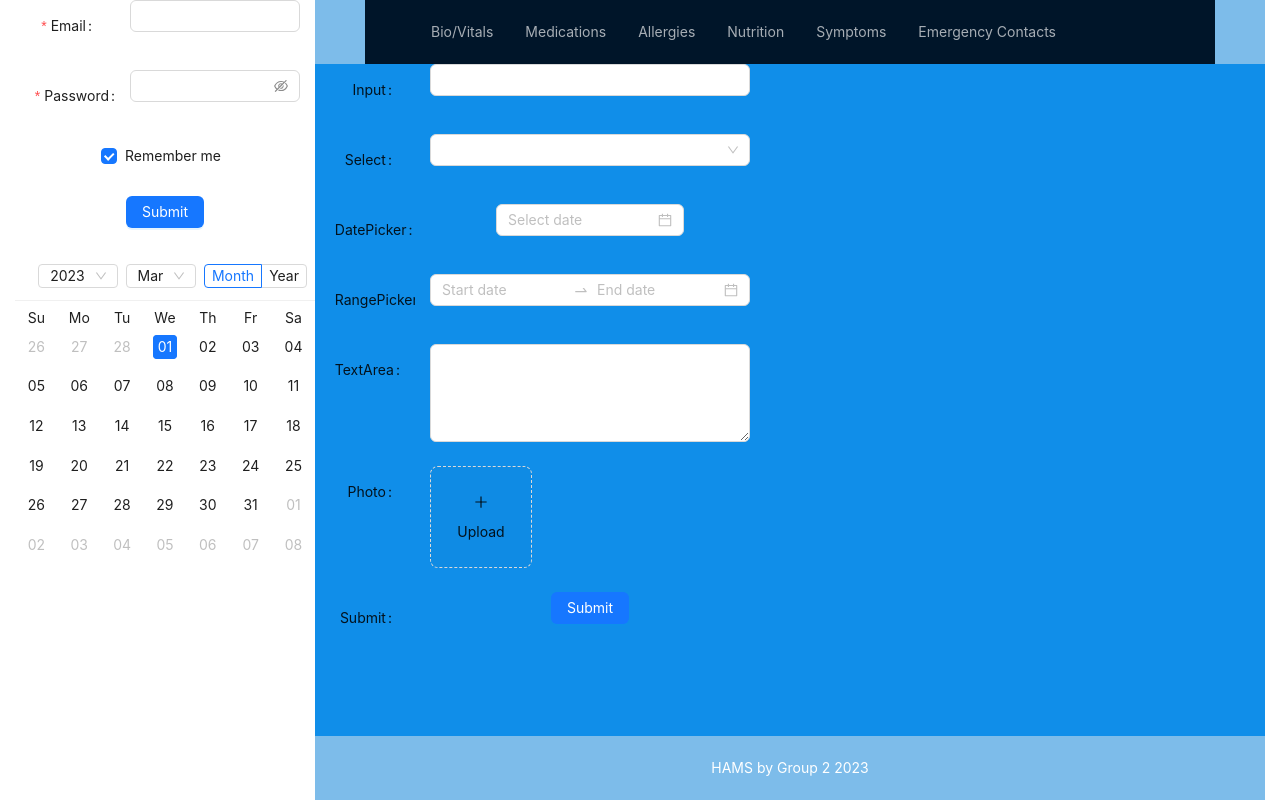
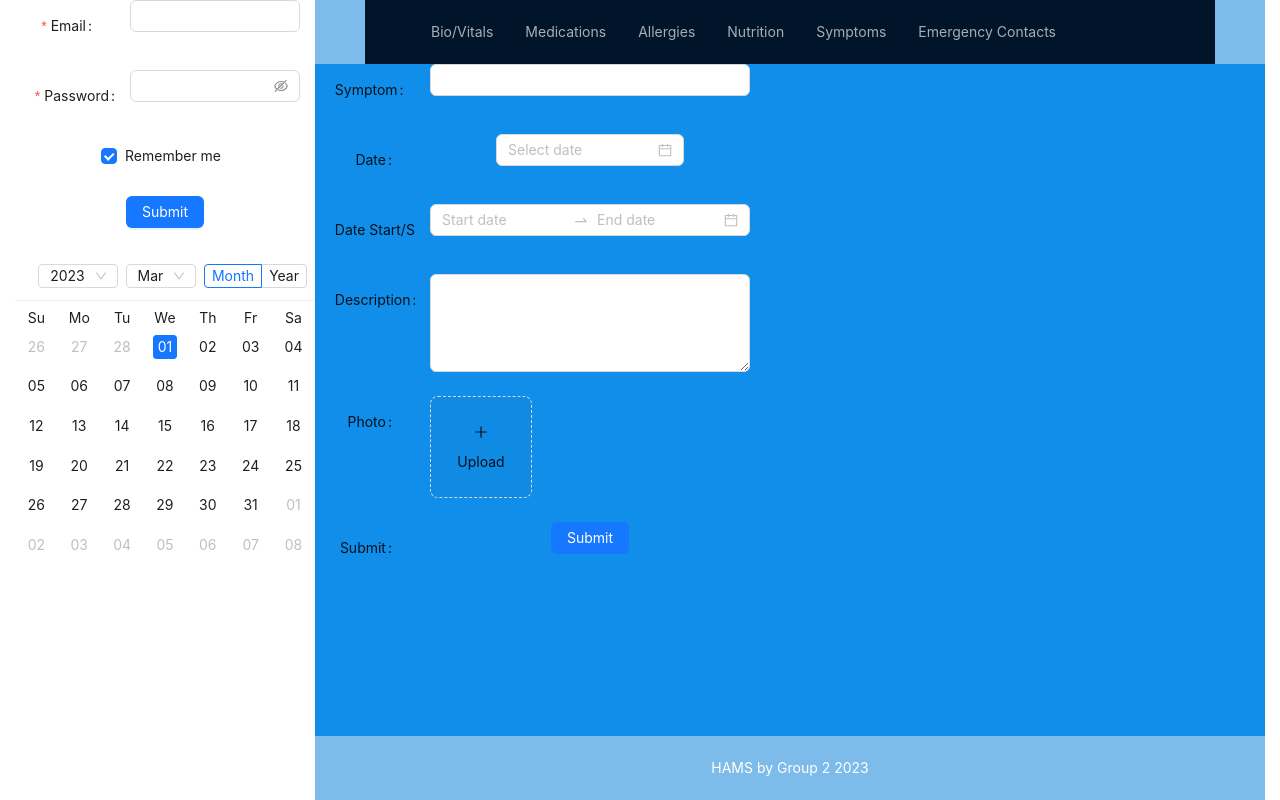
Before and after one commit to J-Howell-kc/Medical-Info-Log-App, a React (Create React App) app in the folder client/: page / in a window 1280 px wide. Built offline with nearby package versions, Linux system fonts and the light colour scheme.

Commit message:
changed some more on symptoms page

```diff
--- a/client/src/components/Symptoms/index.js
+++ b/client/src/components/Symptoms/index.js
@@ -4,16 +4,16 @@ import {
   Form,
   Input,
   Button,
-  Radio,
+//   Radio,
   Select,
-  Cascader,
+//   Cascader,
   DatePicker,
-  InputNumber,
-  TreeSelect,
-  Switch,
-  Checkbox,
+//   InputNumber,
+//   TreeSelect,
+//   Switch,
+//   Checkbox,
   Upload,
-  Space} from 'antd';
+} from 'antd';
 
 const { RangePicker } = DatePicker;
 const { TextArea } = Input;
@@ -45,14 +45,14 @@ const { TextArea } = Input;
             <Radio value="pear"> Pear </Radio>
           </Radio.Group>
         </Form.Item> */}
-        <Form.Item label="Input">
+        <Form.Item label="Symptom">
           <Input />
         </Form.Item>
-        <Form.Item label="Select">
+       {/* <Form.Item label="Select">
           <Select>
             <Select.Option value="demo">Demo</Select.Option>
           </Select>
-        </Form.Item>
+        </Form.Item> */}
         {/* <Form.Item label="TreeSelect">
           <TreeSelect
             treeData={[
@@ -76,16 +76,16 @@ const { TextArea } = Input;
             ]}
           />
         </Form.Item> */}
-        <Form.Item label="DatePicker">
+        <Form.Item label="Date">
           <DatePicker />
         </Form.Item>
-        <Form.Item label="RangePicker">
+        <Form.Item label="Date Start/Stop">
           <RangePicker />
         </Form.Item>
         {/* <Form.Item label="InputNumber">
           <InputNumber />
         </Form.Item> */}
-        <Form.Item label="TextArea">
+        <Form.Item label="Description">
           <TextArea rows={4} />
         </Form.Item>
         {/* <Form.Item label="Switch" valuePropName="checked">
```
Also changed, not shown: 1 other file (tests, documents, lock files or other folders).
